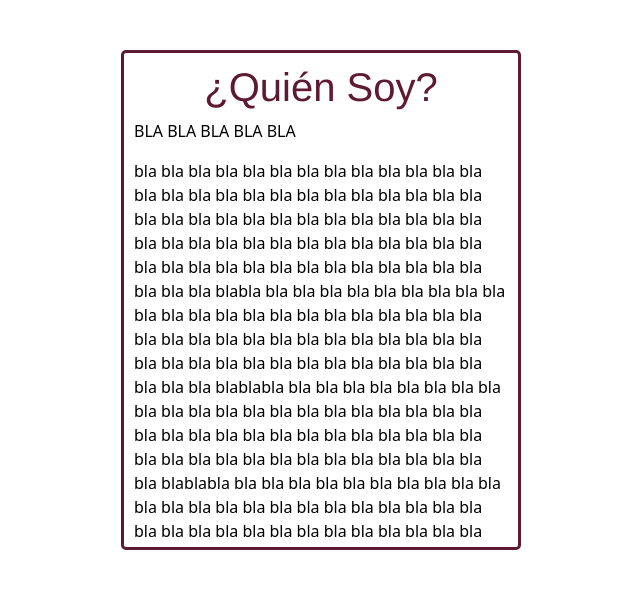
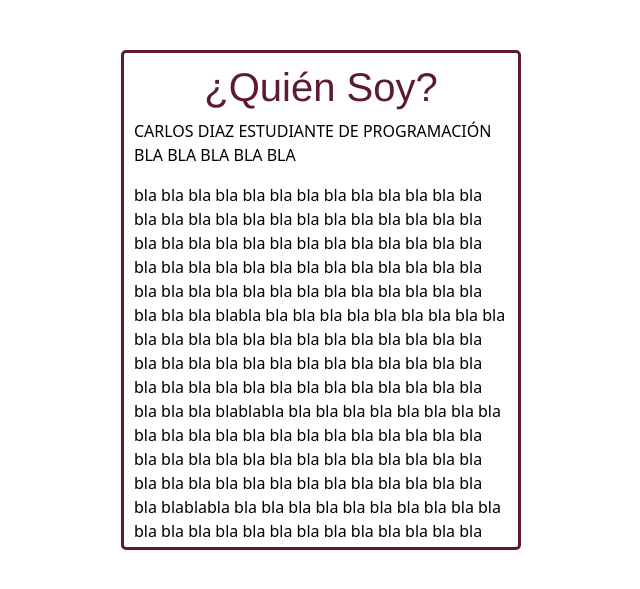
Before and after one commit to Tsammet/Tsammet, a Django app: page /quien_soy/ in a window 1280 px wide. Shown: the part 56-645 px from the top of the page, without its empty margins (329-969 px from the left). Run offline with Django 4.2, Linux system fonts and the light colour scheme; parts of the project's set-up code (start-up, migrations or seed data) failed here and were passed over; some libraries are stand-ins or nearby versions.

Commit message:
Modificación al template quién soy.

```diff
--- a/principal/templates/principal/quien_soy.html
+++ b/principal/templates/principal/quien_soy.html
@@ -6,7 +6,7 @@
 
     <h1> ¿Quién Soy? </h1>
 
-    <p> BLA BLA BLA BLA BLA </p>
+    <p>CARLOS DIAZ ESTUDIANTE DE PROGRAMACIÓN BLA BLA BLA BLA BLA </p>
     <p> bla bla bla bla bla bla bla bla bla bla bla bla bla bla bla bla bla bla bla
      bla bla bla bla bla bla bla bla bla bla bla bla bla bla bla bla bla
     bla bla bla bla bla bla bla bla bla bla bla bla bla bla bla bla bla bla
```
Also changed, not shown: media/dibujos/Anya.jpg (deleted).
